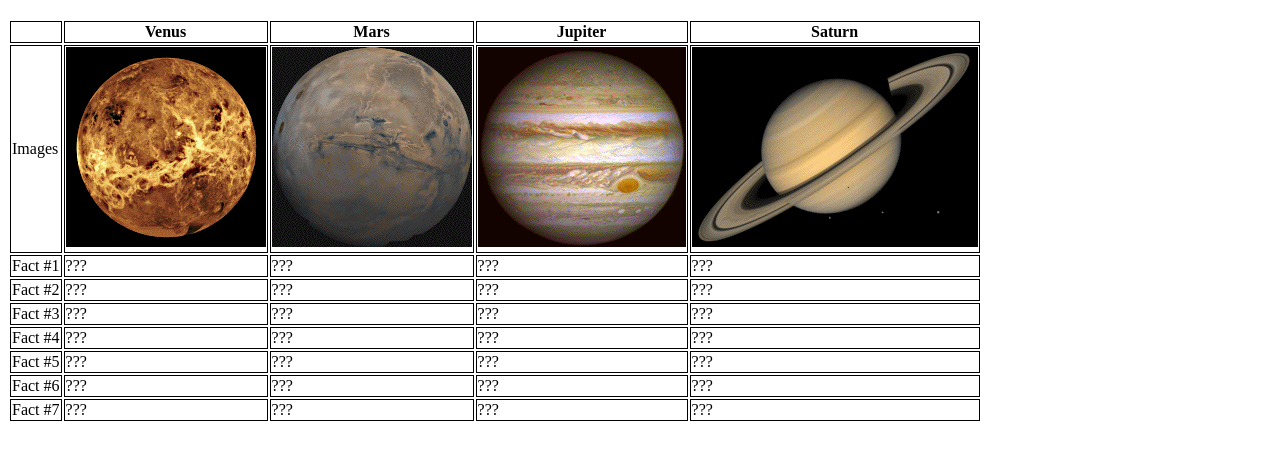
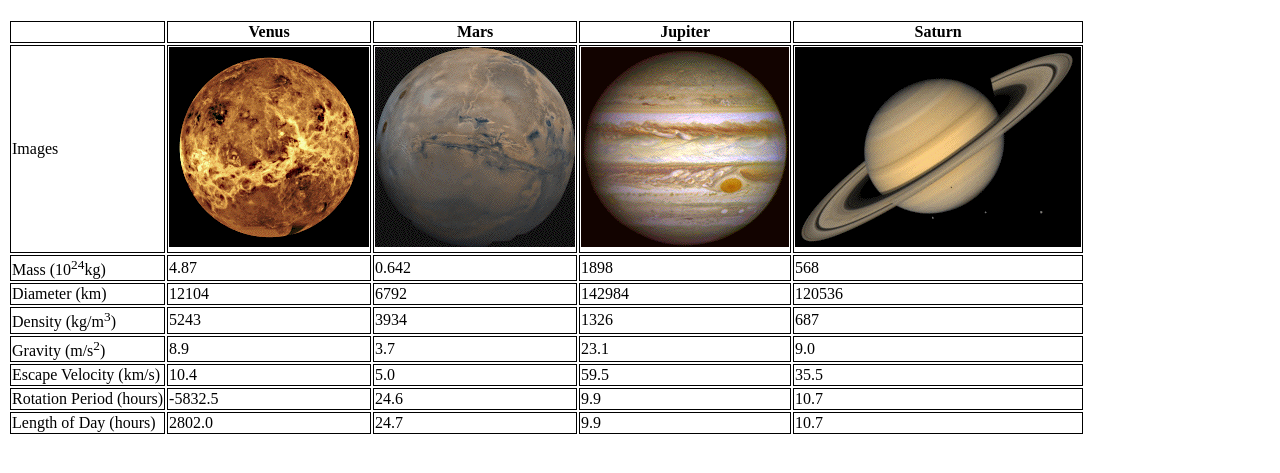
Before and after one commit to Xiaosong50/lab7, a plain HTML site: page index.html in a window 1280 px wide. Shown: the part 61-534 px from the top of the page. Drawn offline with Linux system fonts and the light colour scheme.

Commit message:
change bk

```diff
--- a/css/style.css
+++ b/css/style.css
@@ -1,6 +1,6 @@
-body {
-	background-image: url("../images/unnamed.jpg");
-}
+/*body {
+	background-image: url("../images/solarsystem.jpg");
+}*/
 td, th {
 	border: 1px solid;
   }
--- a/index.html
+++ b/index.html
@@ -23,53 +23,53 @@
       <td><img src="images/saturn.png" alt="?"></td>
     </tr>
     <tr>
-      <td>Fact #1</td>
-      <td>???</td>
-      <td>???</td>
-      <td>???</td>
-      <td>???</td>
+      <td>Mass (10<sup>24</sup>kg)</td>
+      <td>4.87</td>
+      <td>0.642</td>
+      <td>1898</td>
+      <td>568</td>
     </tr>
     <tr>
-      <td>Fact #2</td>
-      <td>???</td>
-      <td>???</td>
-      <td>???</td>
-      <td>???</td>
+      <td>Diameter (km)</td>
+      <td>12104</td>
+      <td>6792</td>
+      <td>142984</td>
+      <td>120536</td>
     </tr>
     <tr>
-      <td>Fact #3</td>
-      <td>???</td>
-      <td>???</td>
-      <td>???</td>
-      <td>???</td>
+      <td>Density (kg/m<sup>3</sup>)</td>
+      <td>5243</td>
+      <td>3934</td>
+      <td>1326</td>
+      <td>687</td>
     </tr>
     <tr>
-      <td>Fact #4</td>
-      <td>???</td>
-      <td>???</td>
-      <td>???</td>
-      <td>???</td>
+      <td>Gravity (m/s<sup>2</sup>)</td>
+      <td>8.9</td>
+      <td>3.7</td>
+      <td>23.1</td>
+      <td>9.0</td>
     </tr>
     <tr>
-      <td>Fact #5</td>
-      <td>???</td>
-      <td>???</td>
-      <td>???</td>
-      <td>???</td>
+      <td>Escape Velocity (km/s)</td>
+      <td>10.4</td>
+      <td>5.0</td>
+      <td>59.5</td>
+      <td>35.5</td>
     </tr>
     <tr>
-      <td>Fact #6</td>
-      <td>???</td>
-      <td>???</td>
-      <td>???</td>
-      <td>???</td>
+      <td>Rotation Period (hours)</td>
+      <td>-5832.5</td>
+      <td>24.6</td>
+      <td>9.9</td>
+      <td>10.7</td>
     </tr>
     <tr>
-      <td>Fact #7</td>
-      <td>???</td>
-      <td>???</td>
-      <td>???</td>
-      <td>???</td>
+      <td>Length of Day (hours)</td>
+      <td>2802.0</td>
+      <td>24.7</td>
+      <td>9.9</td>
+      <td>10.7</td>
     </tr>
   </table>
 </body>
```
